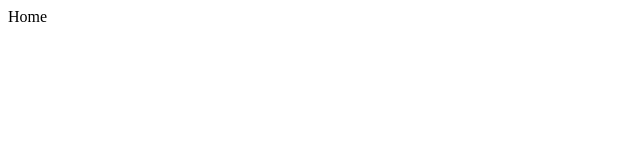
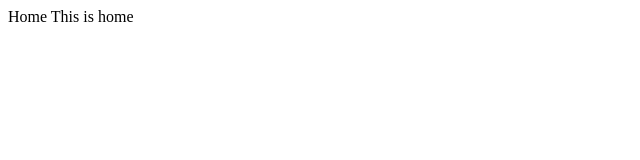
Before and after one commit to Prashan57/EdEarn, a React (Create React App) app: page /home in a window 1280 px wide. Shown: the top 160 px of the page, without its empty margins (0-640 px from the left). Built offline with nearby package versions, Linux system fonts and the light colour scheme.

Commit message:
First Commit

```diff
--- a/src/pages/Home.js
+++ b/src/pages/Home.js
@@ -1,7 +1,7 @@
 import React from "react";
 
 const Home = () => {
-  return <div>Home</div>;
+  return <div>Home This is home</div>;
 };
 
 export default Home;
```
